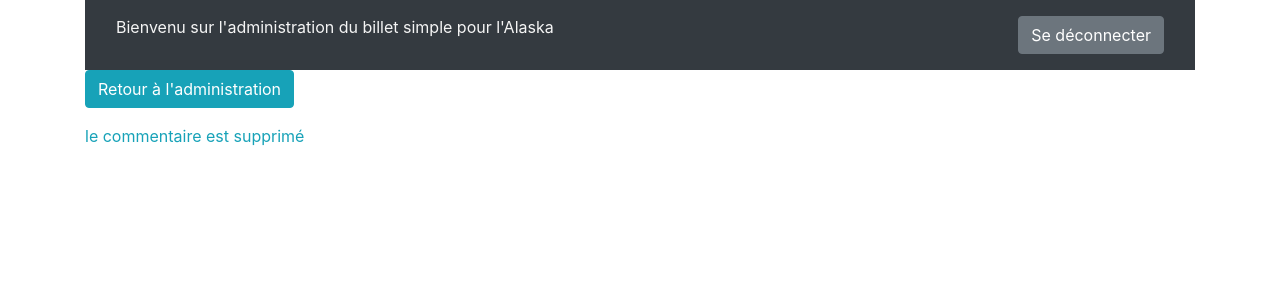
After one commit to skalinkine/projet_3, a PHP site: page /view/backend/deleteCommentView.php in a window 1280 px wide. The commit adds this page. Shown: the top 300 px of the page. Run offline with PHP 8.4, Linux system fonts and the light colour scheme; some libraries are stand-ins or nearby versions.

Commit message:
ajout de la fonction supprimer les commentaires

```diff
--- a/index.php
+++ b/index.php
@@ -112,6 +112,11 @@ try {
                     deletePost($id);
                 }
         }
+        elseif ($action == 'deletecomment') {
+                if (isset($_SESSION['userId'])) {
+                    deleteComment($id);
+                }
+        }
         elseif ($action == 'disconnect') {
             session_destroy();
             header('Location: index.php');
--- a/public/css/style.css
+++ b/public/css/style.css
@@ -8,6 +8,7 @@ html,
 body {
   height: 100%;
 }
+
 
 body.login {
   display: -ms-flexbox;
@@ -89,7 +90,26 @@ body.login {
 
 .accroche {
     color: #f5f5f5;
+}
 
 .img-thumbnail {
   margin: 2rem;
 }
+
+
+.signaledcomment {
+  background-color: pink;
+}
+
+.thumbnailarticle {
+    width: 100%;
+}
+
+.btn-info {
+    margin-right: 2rem;
+}
+
+.btnadmin {
+    padding-top: 1rem;
+    padding-bottom: 1rem
+}
--- /dev/null
+++ b/view/backend/deleteCommentView.php
@@ -0,0 +1,23 @@
+<?php $title = 'Commentaire supprimé'; ?>
+
+<?php ob_start(); ?>
+
+<header>
+            <div class="navbar navbar-dark bg-dark box-shadow">
+                <div class="container d-flex justify-content-between">
+                <p class="accroche">Bienvenu sur l'administration du billet simple pour l'Alaska</p>
+                <a href="index.php?action=disconnect" class="btn btn-secondary my-2">Se déconnecter</a>
+                </div>
+            </div>
+        </header>
+          <p>
+            <a href="index.php?action=dashboard" class="btn btn-info"">Retour à l'administration</a>
+          </p>
+
+
+
+    <p class="text-info">le commentaire est supprimé</p>
+
+<?php $content = ob_get_clean(); ?>
+
+<?php require('templateAdmin.php'); ?>
```
Also changed, not shown: controler/backend.php (+8 -1 lines), model/CommentManager.php (+9 -1 lines), view/backend/AdminView.php (+22 -19 lines), public/images/358cd555586fc952b54b06f4ae43d449.png (added), public/images/74b45955575f3f2e0b9567ed426fa3a5.png (added), public/images/9057c11a090e32350f876767875a3800.png (added).
